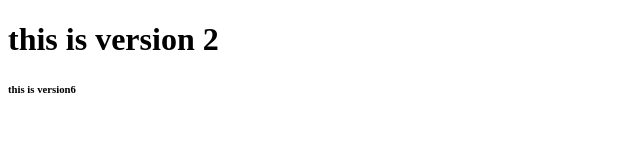
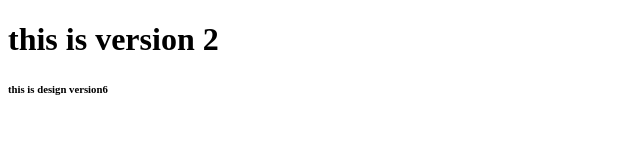
Before and after one commit to sarinakharel12/revised-set, a plain HTML site: page index.html in a window 1280 px wide. Shown: the full height of the page, 0-640 px from the left. Drawn offline with Linux system fonts and the light colour scheme.

```diff
--- a/index.html
+++ b/index.html
@@ -7,6 +7,6 @@
 </head>
 <body>
     <h1>this is version 2</h1>
-    <h6>this is version6</h6>
+    <h6>this is design version6</h6>
 </body>
 </html>
```
